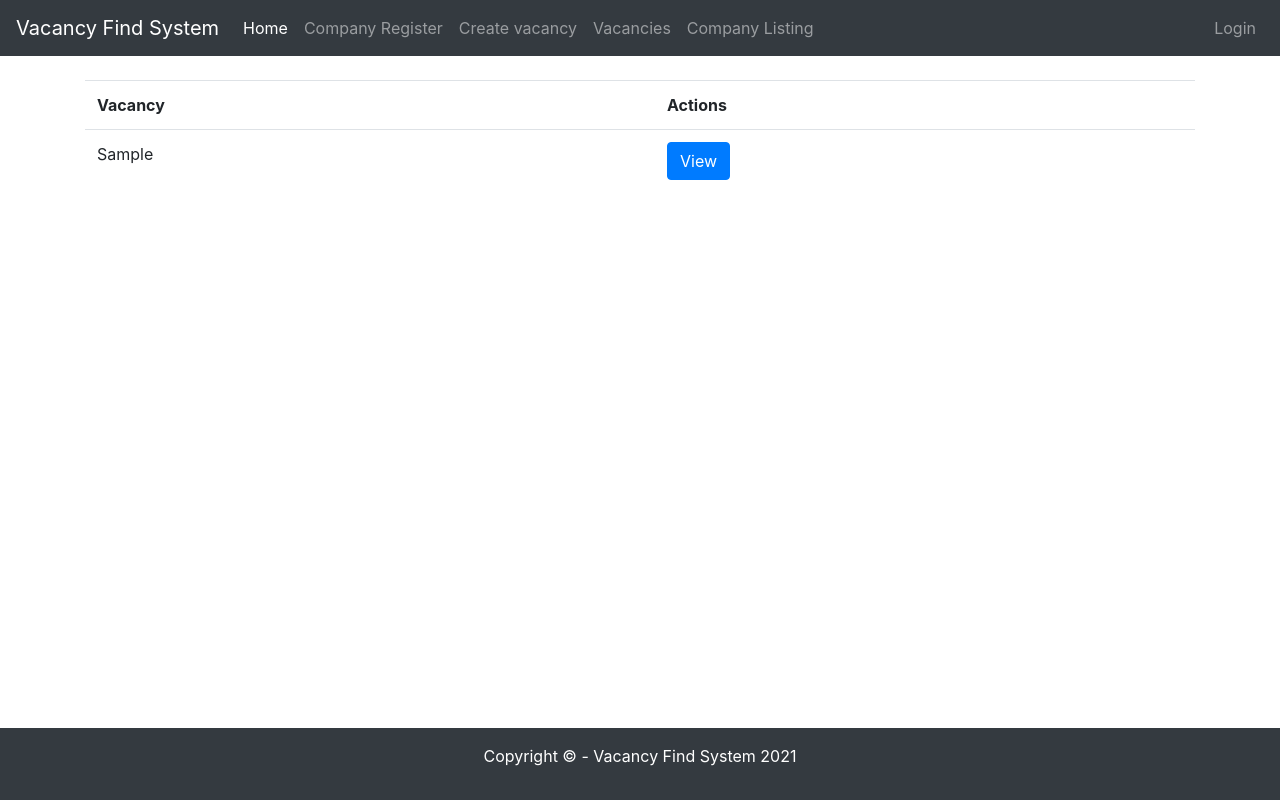
After one commit to adrian3xl/VacancyWebsite, a PHP site: page /public_vacancy.php in a window 1280 px wide. The commit adds this page. Run offline with PHP 8.4, Linux system fonts and the light colour scheme; tables that the repository leaves empty or names only in its code hold one stand-in row (values such as "Sample post"); some libraries are stand-ins or nearby versions.

Commit message:
healhy level
added some customized views

```diff
--- a/db/crud.php
+++ b/db/crud.php
@@ -9,10 +9,10 @@
         }
 
         // function to insert a new record into the employer database
-        public function insertEmployer($fname, $lname, $gen,$pos,$comp){
+        public function insertEmployer($fname, $lname, $gen,$pos,$comp,$ema){
             try {
                 // define sql statement to be executed
-                $sql = "INSERT INTO employer (firstname,lastname,gender,position,company) VALUES (:fname,:lname,:gen,:pos,:comp)";
+                $sql = "INSERT INTO employer (firstname,lastname,gender,position,company,email) VALUES (:fname,:lname,:gen,:pos,:comp,:ema)";
                 //prepare the sql statement for execution
                 $stmt = $this->db->prepare($sql);
                 // bind all placeholders to the actual values
@@ -21,7 +21,7 @@
                 $stmt->bindparam(':gen',$gen);
                 $stmt->bindparam(':pos',$pos);
                 $stmt->bindparam(':comp',$comp);
-
+                $stmt->bindparam(':ema',$ema);
 
 
 
@@ -35,9 +35,9 @@
             }
         }
 
-        public function editEmployer($id, $fname, $lname, $gen,$pos,$comp){
+        public function editEmployer($id, $fname, $lname, $gen,$pos,$comp,$ema){
            try{
-                $sql = "UPDATE `employer` SET `firstname`=:fname,`lastname`=:lname,`gender`=:gen,`position`=:pos,`company`=:comp
+                $sql = "UPDATE `employer` SET `firstname`=:fname,`lastname`=:lname,`gender`=:gen,`position`=:pos,`company`=:comp, `email`=:ema
                  WHERE employer_id = :id ";
 
                 $stmt = $this->db->prepare($sql);
@@ -48,7 +48,7 @@
                 $stmt->bindparam(':gen',$gen);
                 $stmt->bindparam(':pos',$pos);
                 $stmt->bindparam(':comp',$comp);
-
+                $stmt->bindparam(':ema',$ema);
 
                 // execute statement
                 $stmt->execute();
--- a/includes/header.php
+++ b/includes/header.php
@@ -31,8 +31,8 @@ include_once 'includes/session.php'?>
           <a class="nav-item nav-link active" href="index.php">Home <span class="sr-only">(current)</span></a>
           <a class="nav-item nav-link" href="registration_company.php">Company Register</a>
           <a class="nav-item nav-link" href="createvacancy.php">Create vacancy</a>
-          <a class="nav-item nav-link" href="viewvacancy.php">Vacancies</a>
-
+          <a class="nav-item nav-link" href="public_vacancy.php">Vacancies</a>
+           <a class="nav-item nav-link" href="publiccompany_view.php">Company Listing</a>
         </div>
         <div class="navbar-nav ml-auto">
           <?php
@@ -42,6 +42,7 @@ include_once 'includes/session.php'?>
           <?php } else { ?>
             <a class="nav-item nav-link" href="#"><span> Welcome <?php echo $_SESSION['username'] ?>! </span> <span class="sr-only">(current)</span></a>
             <a class="nav-item nav-link" href="logout.php">Logout <span class="sr-only">(current)</span></a>
+            <a class="nav-item nav-link" href="viewvacancy.php">Vacancies</a>
           <?php } ?>
         </div>
       </div>
--- /dev/null
+++ b/public_vacancy.php
@@ -0,0 +1,39 @@
+<?php
+    $title = 'Vacacy Records';
+
+    require_once 'includes/header.php';
+    require_once 'db/conn.php';
+
+    // Get all employers
+    $results = $crud->getVacancy();
+
+
+?>
+
+
+    <table class="table">
+        <tr>
+
+            <th>Vacancy</th>
+            <th>Actions</th>
+        </tr>
+        <?php while($r = $results->fetch(PDO::FETCH_ASSOC)) { ?>
+           <tr>
+
+
+                <td><?php echo $r['vacant_position'] ?></td>
+
+                <td>
+                    <a href="vacancydetails.php?id=<?php echo $r['vacancy_id'] ?>" class="btn btn-primary">View</a>
+
+                </td>
+           </tr>
+        <?php
+
+    }?>
+    </table>
+
+<br>
+<br>
+<br>
+<?php require_once 'includes/footer.php'; ?>
--- a/registration_company.php
+++ b/registration_company.php
@@ -40,6 +40,11 @@
             <input type="text" class="form-control" id="position" name="position">
         </div>
 
+        <div class="form-group">
+            <label for="email">Company email address</label>
+            <input required type="email" class="form-control" id="email"  name="email" aria-describedby="emailHelp" >
+            <small id="emailHelp" class="form-text text-muted">We'll never share your email with anyone else.</small>
+        </div>
 
         <button type="submit" name="submit" class="btn btn-primary text-white btn-block" style="width: 45rem;">Submit</button>
     </div>
```
Also changed, not shown: publiccompany_view.php (added, +36 -0 lines), success.php (+5 -3 lines).
